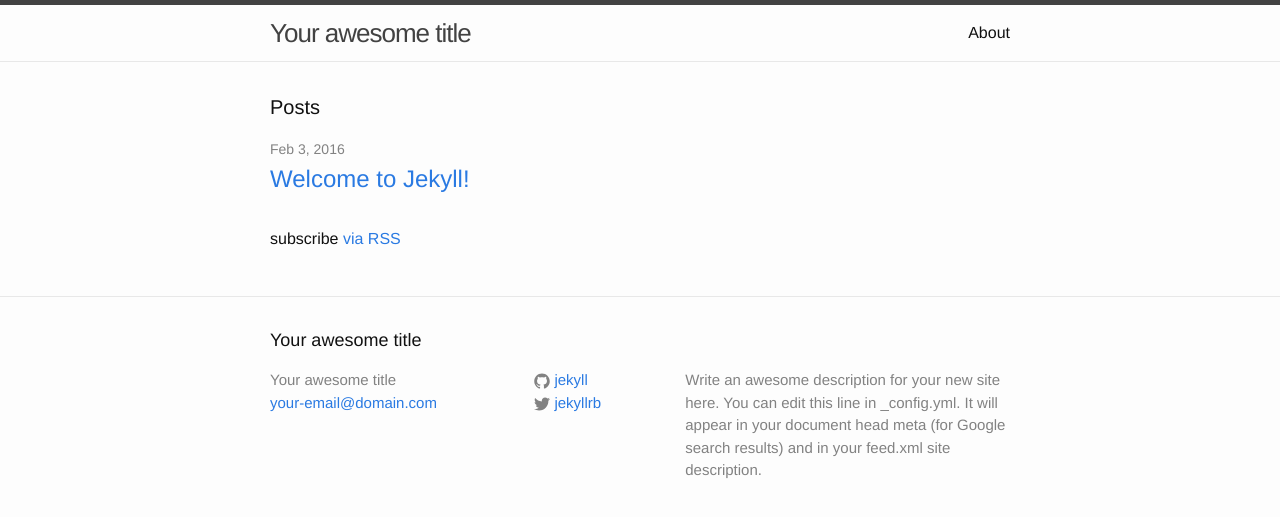
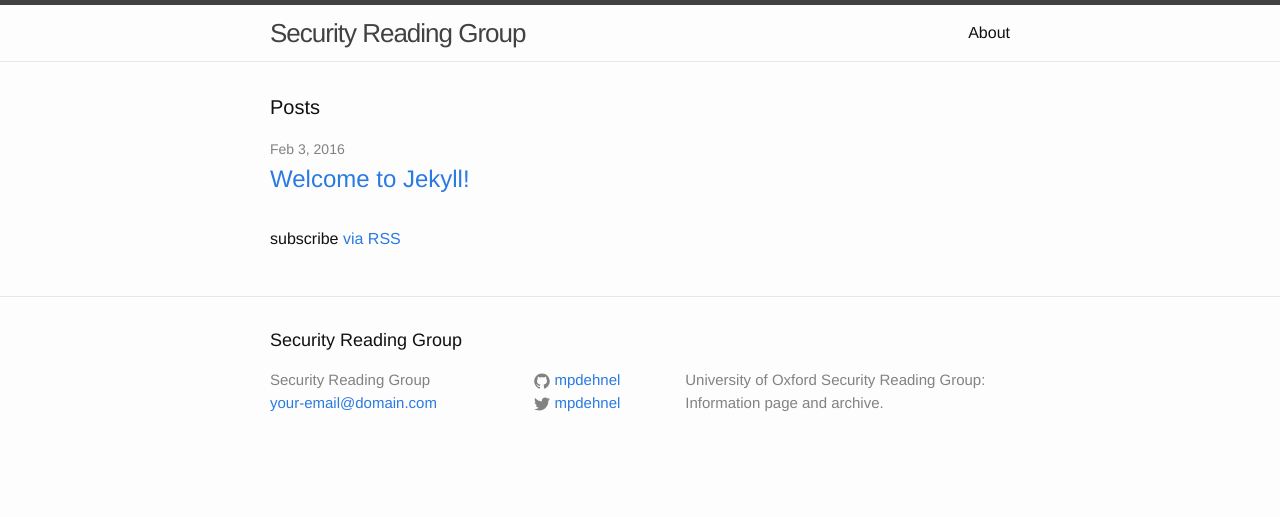
Before and after one commit to mpdehnel/ReadingGroup, a Jekyll site: the page built from index.html, in a window 1280 px wide. Shown: the top 517 px of the page. Built offline with Jekyll 4.4.1, drawn with Linux system fonts in a browser that asks for light colours.

Commit message:
test pages

```diff
--- a/_config.yml
+++ b/_config.yml
@@ -6,16 +6,14 @@
 # 'jekyll serve'. If you change this file, please restart the server process.
 
 # Site settings
-title: Your awesome title
+title: Security Reading Group
 email: your-email@domain.com
 description: > # this means to ignore newlines until "baseurl:"
-  Write an awesome description for your new site here. You can edit this
-  line in _config.yml. It will appear in your document head meta (for
-  Google search results) and in your feed.xml site description.
+  University of Oxford Security Reading Group: Information page and archive.
 baseurl: "" # the subpath of your site, e.g. /blog
 url: "http://yourdomain.com" # the base hostname & protocol for your site
-twitter_username: jekyllrb
-github_username:  jekyll
+twitter_username: mpdehnel
+github_username:  mpdehnel
 
 # Build settings
 markdown: kramdown
```
